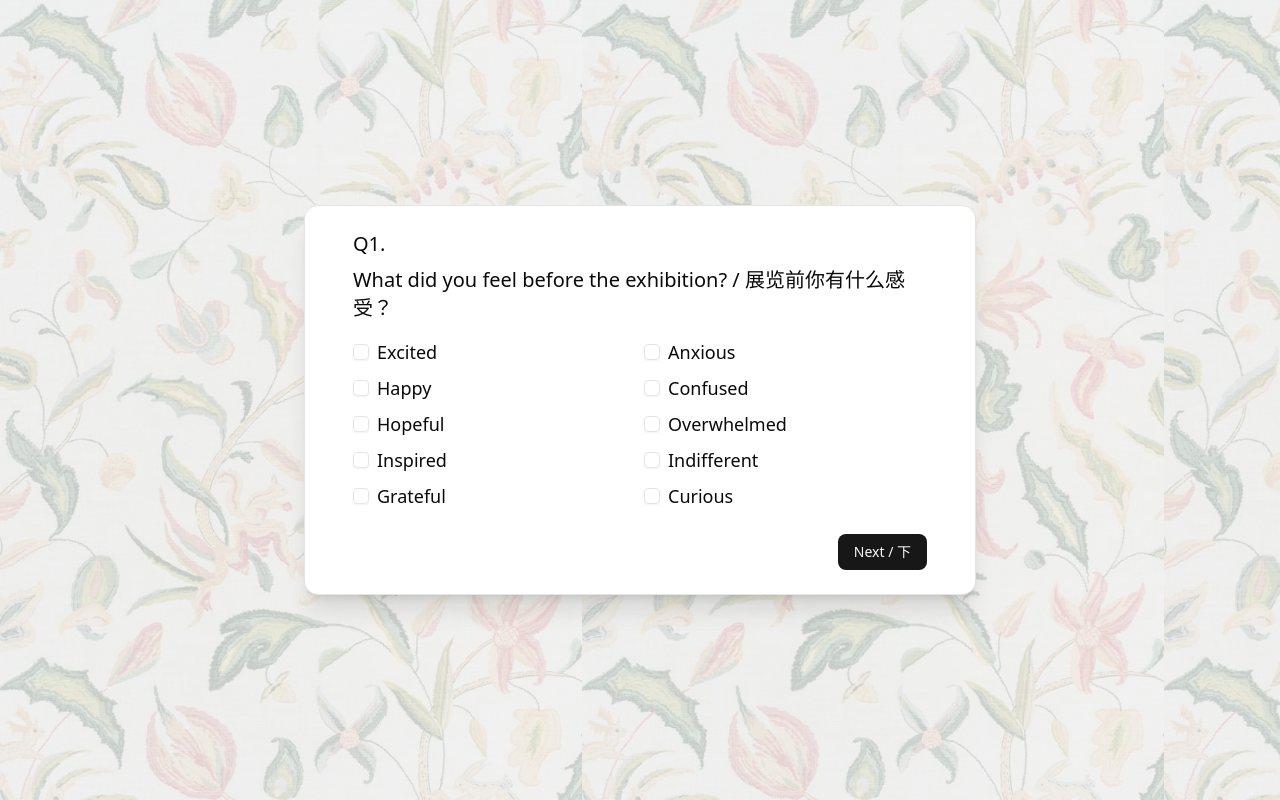
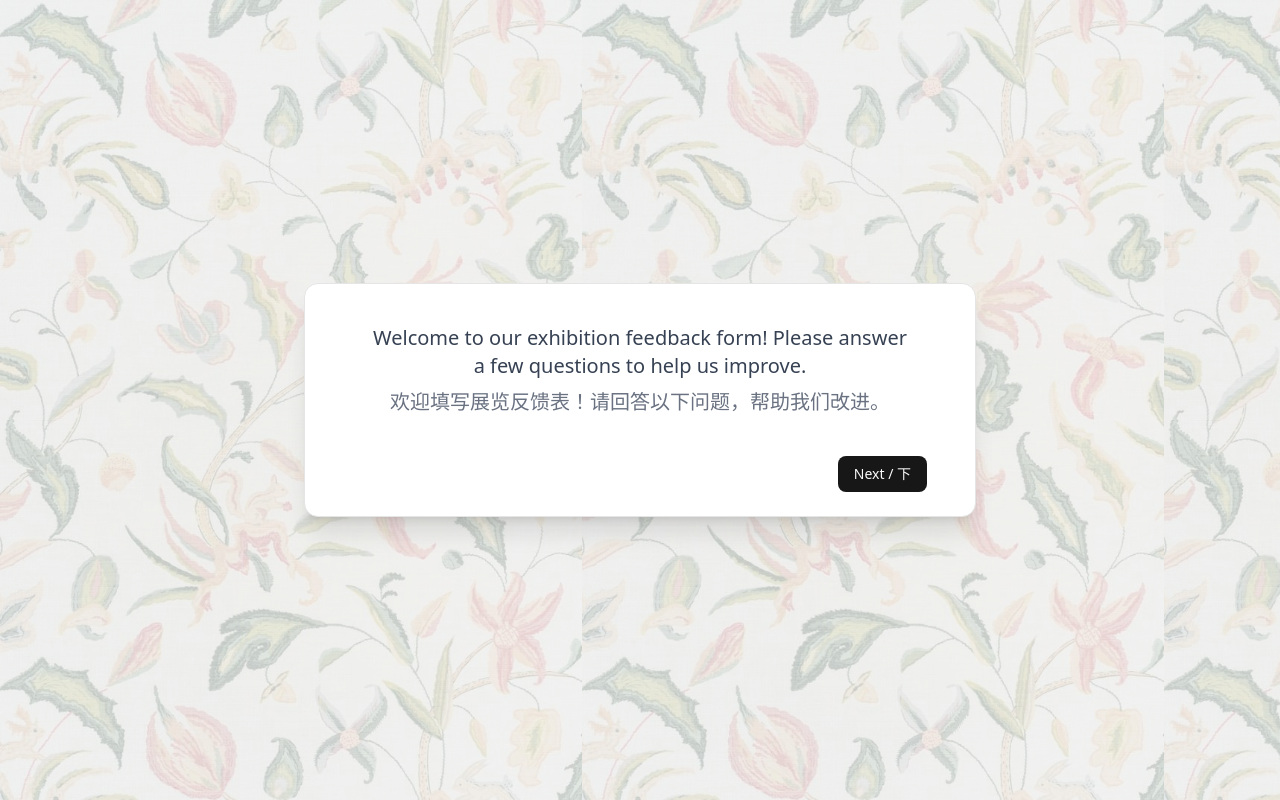
Before and after one commit to UltraRaptorYT/BWMGalleryForm, a Next.js app: page / in a window 1280 px wide. Built offline with nearby package versions, Linux system fonts and the light colour scheme.

Commit message:
Added an Info Survey Question Type

```diff
--- a/src/app/page.tsx
+++ b/src/app/page.tsx
@@ -9,6 +9,14 @@ import { SurveyRenderer } from "@/components/SurveyRenderer";
 
 // Dynamic Survey Definition
 const survey: SurveyQuestionType[] = [
+  {
+    qnType: "info",
+    key: "intro",
+    message: {
+      en: "Welcome to our exhibition feedback form! Please answer a few questions to help us improve.",
+      ch: "欢迎填写展览反馈表！请回答以下问题，帮助我们改进。",
+    },
+  },
   {
     question: {
       en: "What did you feel before the exhibition?",
@@ -86,6 +94,7 @@ export default function FeedbackFormPage() {
 
   const handleSubmit = async () => {
     const incomplete = survey.some((item) => {
+      if (item.qnType === "info") return false;
       const val = responses[item.key];
       if (item.qnType === "multi-select") {
         return !Array.isArray(val) || val.length === 0;
--- a/src/app/survey/page.tsx
+++ b/src/app/survey/page.tsx
@@ -9,6 +9,14 @@ import { SurveyRenderer } from "@/components/SurveyRenderer";
 
 // Dynamic Survey Definition
 const survey: SurveyQuestionType[] = [
+  {
+    qnType: "info",
+    key: "intro",
+    message: {
+      en: "Welcome to our exhibition feedback form! Please answer a few questions to help us improve.",
+      ch: "欢迎填写展览反馈表！请回答以下问题，帮助我们改进。",
+    },
+  },
   {
     question: {
       en: "Your Message",
@@ -98,6 +106,7 @@ export default function SurveyFormPage() {
 
   const handleSubmit = async () => {
     const incomplete = survey.some((item) => {
+      if (item.qnType === "info") return false;
       const val = responses[item.key];
       if (item.qnType === "multi-select") {
         return !Array.isArray(val) || val.length === 0;
@@ -161,7 +170,7 @@ export default function SurveyFormPage() {
         </Button>
       </div>
 
-      <Card className="relative z-10 w-full max-w-xl shadow-xl p-6 bg-white">
+      <Card className="relative z-10 w-full max-w-2xl shadow-xl p-6 bg-white">
         <CardContent className="px-0 md:px-6">
           {submitted ? (
             <div className="text-center text-xl font-semibold text-green-600">
--- a/src/components/SurveyRenderer.tsx
+++ b/src/components/SurveyRenderer.tsx
@@ -147,5 +147,14 @@ export function SurveyRenderer({
     );
   }
 
+  if (item.qnType === "info") {
+    return (
+      <div className="text-center text-xl text-gray-700 p-4">
+        <p>{item.message.en}</p>
+        <p className="mt-2 text-gray-500">{item.message.ch}</p>
+      </div>
+    );
+  }
+
   return null;
 }
--- a/src/types.ts
+++ b/src/types.ts
@@ -26,6 +26,11 @@ export type SurveyQuestionType =
       qnType: "boolean";
       key: string;
       question: { en: string; ch: string };
+    }
+  | {
+      qnType: "info";
+      key: string;
+      message: { en: string; ch: string };
     };
 
 export type SurveyValue = string | number | string[] | boolean;
```
